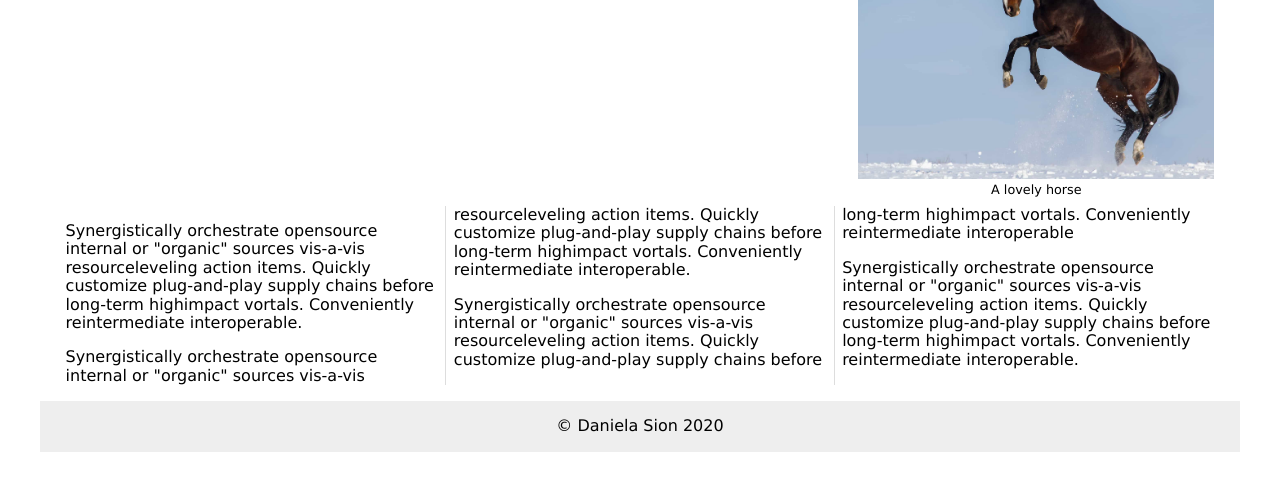
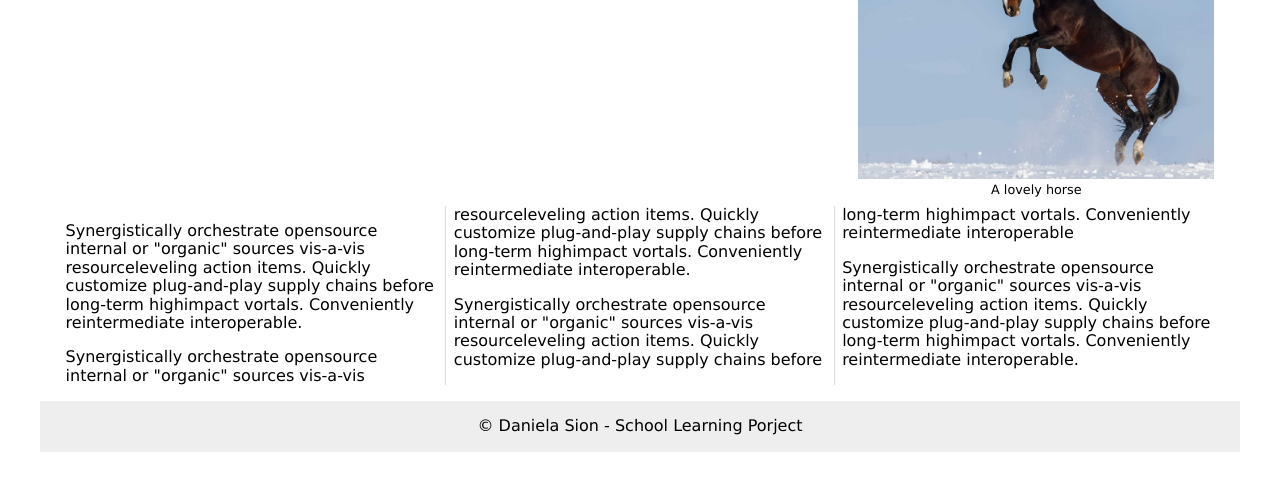
Before and after one commit to danielacsion/01-dude-ranch, a plain HTML site: page index.html in a window 1280 px wide. Shown: the part 285-776 px from the top of the page. Drawn offline with Linux system fonts and the light colour scheme.

Commit message:
Update index.html

```diff
--- a/index.html
+++ b/index.html
@@ -87,6 +87,6 @@
 </main>
 
 <footer>
-&copy; Daniela Sion 2020 </footer>
+&copy; Daniela Sion - School Learning Porject </footer>
 </body>
 </html>
```
